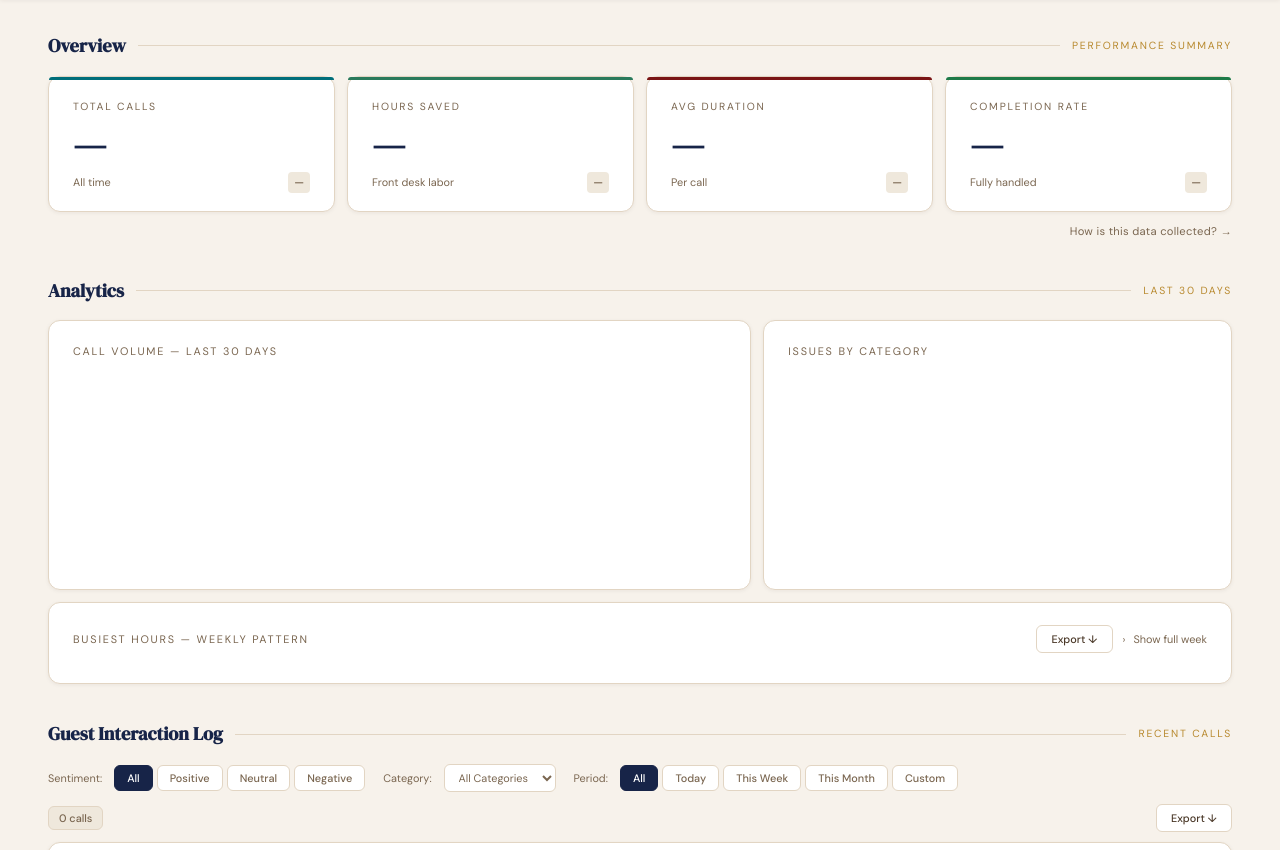
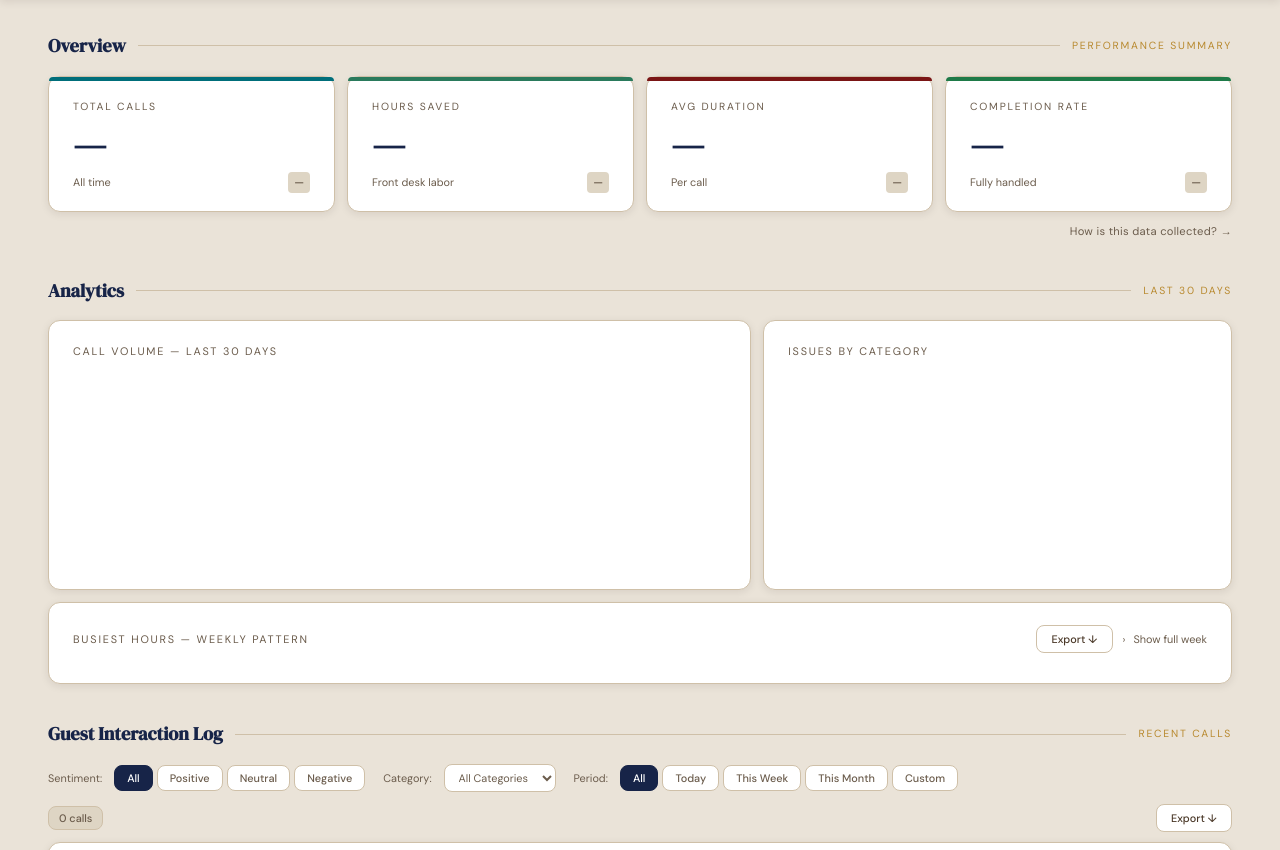
Before and after one commit to mahaylab0404/carribean-resort-by-the-ocean-analytics-worker, a website: page dashboard.html in a window 1280 px wide. Shown: the part 76-926 px from the top of the page. Drawn offline with nearby package versions, Linux system fonts and the light colour scheme.

Commit message:
Crispness pass: deeper background, stronger borders, elevated shadows, 4px accent bars, 8px radius consistency

```diff
--- a/dashboard.html
+++ b/dashboard.html
@@ -10,11 +10,11 @@
   <script src="https://cdn.sheetjs.com/xlsx-0.20.1/package/dist/xlsx.full.min.js"></script>
   <style>
     :root {
-      --bg:         #F7F2EB;
-      --bg2:        #EFE8DC;
+      --bg:         #EAE3D8;
+      --bg2:        #DED5C4;
       --card:       #FFFFFF;
-      --border:     #E2D5C3;
-      --border2:    #CFC0A8;
+      --border:     #CFC0A8;
+      --border2:    #BAA890;
       --burg:       #7A1515;
       --burg-light: rgba(122,21,21,0.07);
       --gold:       #B8892E;
@@ -23,15 +23,15 @@
       --navy:       #172448;
       --text:       #1C1008;
       --text2:      #4A3828;
-      --muted:      #7A6650;
+      --muted:      #6B5C4C;
       --green:      #1E7A48;
       --green-light:rgba(30,122,72,0.08);
       --red:        #9E2318;
       --red-light:  rgba(158,35,24,0.07);
       --amber:      #AD6E18;
-      --shadow-sm:  0 1px 4px rgba(28,16,8,0.06);
-      --shadow:     0 2px 12px rgba(28,16,8,0.08);
-      --shadow-lg:  0 8px 32px rgba(28,16,8,0.12);
+      --shadow-sm:  0 2px 8px rgba(28,16,8,0.09);
+      --shadow:     0 4px 16px rgba(28,16,8,0.12);
+      --shadow-lg:  0 8px 32px rgba(28,16,8,0.16);
     }
 
     *, *::before, *::after { box-sizing: border-box; margin: 0; padding: 0; }
@@ -126,7 +126,7 @@
       transition: box-shadow 0.2s, transform 0.2s;
     }
     .kpi-card:hover { box-shadow: var(--shadow); transform: translateY(-1px); }
-    .kpi-card .top-bar { position: absolute; top: 0; left: 0; right: 0; height: 3px; border-radius: 12px 12px 0 0; }
+    .kpi-card .top-bar { position: absolute; top: 0; left: 0; right: 0; height: 4px; border-radius: 12px 12px 0 0; }
 
     .kpi-explainer-link {
       text-align: right;
@@ -279,7 +279,7 @@
 
     .f-btn {
       font-size: 0.68rem; font-weight: 500;
-      padding: 5px 12px; border-radius: 6px;
+      padding: 5px 12px; border-radius: 8px;
       border: 1px solid var(--border);
       background: var(--card); color: var(--muted);
       cursor: pointer; transition: all 0.15s;
@@ -289,7 +289,7 @@
     .f-btn.active { background: var(--navy); color: #fff; border-color: var(--navy); }
 
     .f-select {
-      font-size: 0.68rem; padding: 5px 10px; border-radius: 6px;
+      font-size: 0.68rem; padding: 5px 10px; border-radius: 8px;
       border: 1px solid var(--border); background: var(--card);
       color: var(--muted); cursor: pointer; font-family: 'DM Sans', sans-serif;
       outline: none;
@@ -297,7 +297,7 @@
     .f-select:focus { border-color: var(--border2); }
 
     .f-date-input {
-      font-size: 0.68rem; padding: 5px 10px; border-radius: 6px;
+      font-size: 0.68rem; padding: 5px 10px; border-radius: 8px;
       border: 1px solid var(--border); background: var(--card);
       color: var(--text2); font-family: 'DM Sans', sans-serif;
       outline: none;
@@ -320,14 +320,14 @@
 
     .feed-count-badge {
       background: var(--bg2); border: 1px solid var(--border);
-      border-radius: 6px; padding: 3px 10px;
+      border-radius: 8px; padding: 3px 10px;
       font-size: 0.68rem; color: var(--muted); font-weight: 500;
     }
 
     .export-btn {
       display: flex; align-items: center; gap: 6px;
       font-size: 0.68rem; font-weight: 500;
-      padding: 6px 14px; border-radius: 6px;
+      padding: 6px 14px; border-radius: 8px;
       border: 1px solid var(--border);
       background: var(--card); color: var(--text2);
       cursor: pointer; transition: all 0.15s;
```
